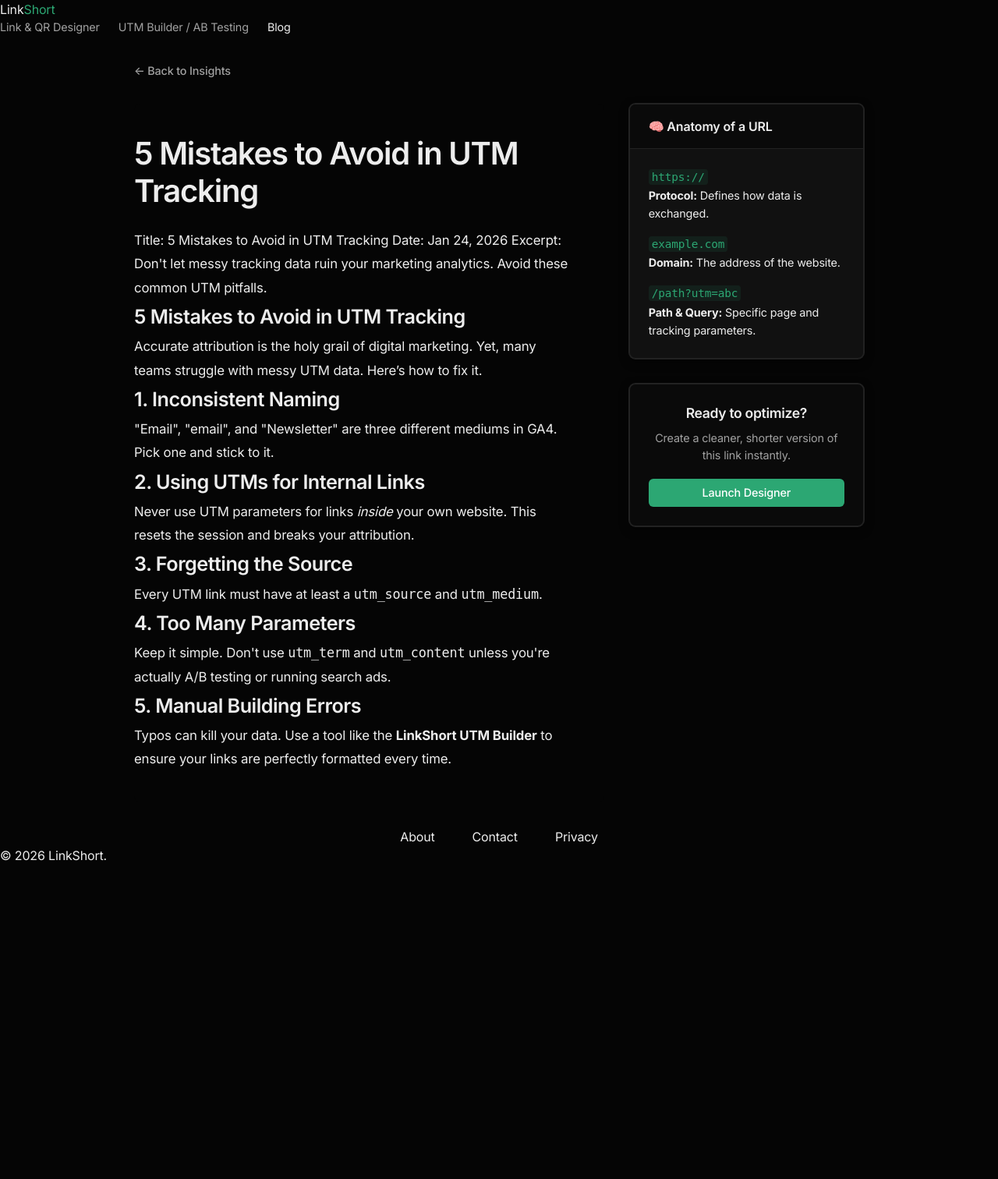
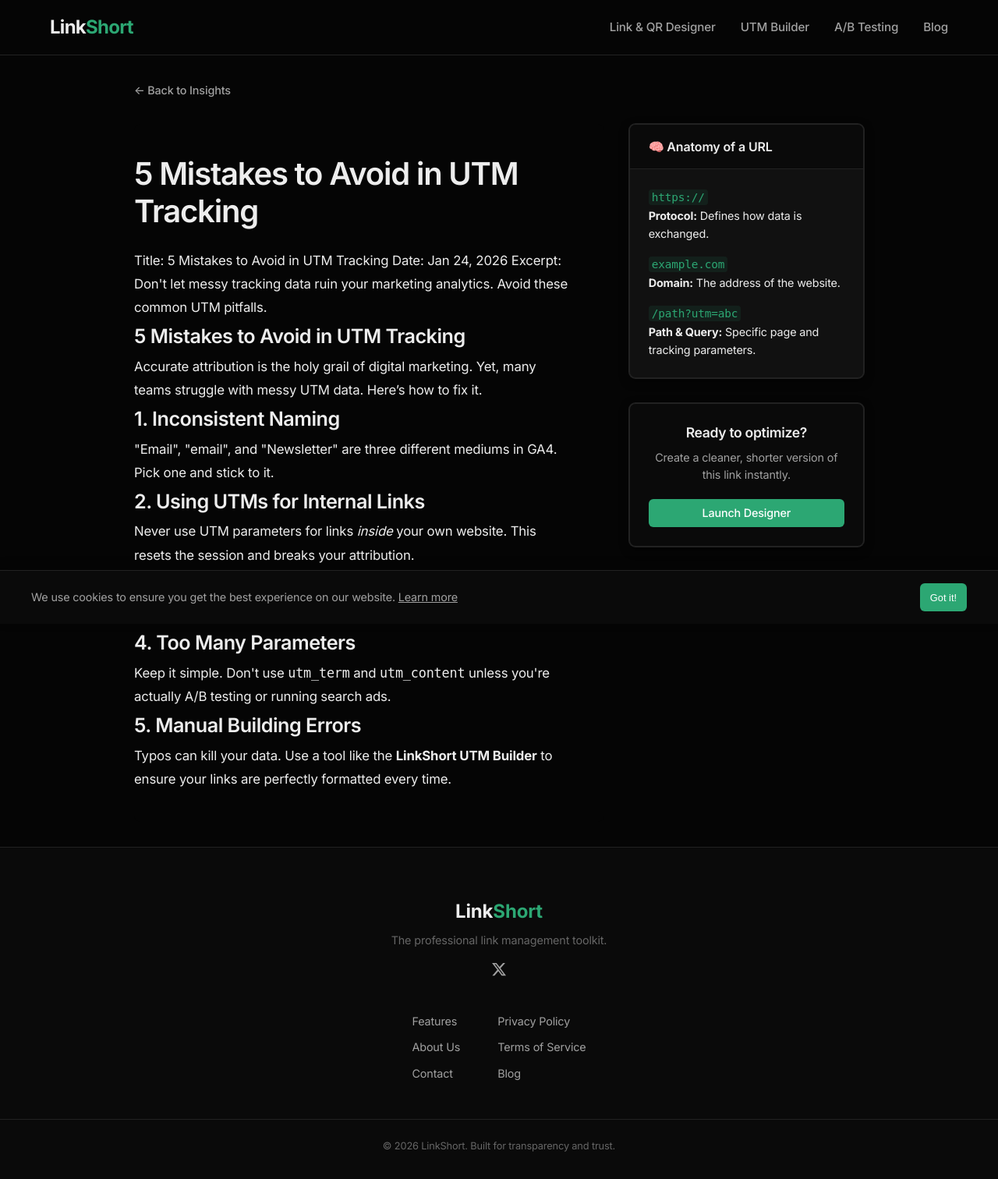
Before and after one commit to linkshortfree/linkshort, a Flask app: page /blog/utm-tracking-mistakes in a window 1280 px wide. Shown: the whole page at 78% size. Before the commit the page ends 1104 px from the top, so only its background shows below. Run offline with Flask 3, Linux system fonts and the light colour scheme.

Commit message:
fix: unify navbar and footer across blog templates

```diff
--- a/templates/blog_post.html
+++ b/templates/blog_post.html
@@ -33,14 +33,7 @@
 <body>
 
     <!-- Navbar -->
-    <nav class="saas-navbar">
-        <a href="/" class="nav-brand">Link<span>Short</span></a>
-        <div class="nav-items">
-            <a href="/" class="nav-item">Link & QR Designer</a>
-            <a href="/tools/utm-ab" class="nav-item">UTM Builder / AB Testing</a>
-            <a href="/blog" class="nav-item active">Blog</a>
-        </div>
-    </nav>
+    {% include 'partials/_navbar.html' %}
 
     <div class="page-wrapper" style="max-width: 1000px;">
 
@@ -97,14 +90,7 @@
     </div>
 
     <!-- Footer -->
-    <footer class="saas-footer">
-        <div class="footer-links">
-            <a href="/about-us">About</a>
-            <a href="/contact">Contact</a>
-            <a href="/privacy-policy">Privacy</a>
-        </div>
-        <p>&copy; 2026 LinkShort.</p>
-    </footer>
+    {% include 'partials/_footer.html' %}
 
 </body>
 
```
Also changed, not shown: templates/blog.html (+2 -16 lines).
